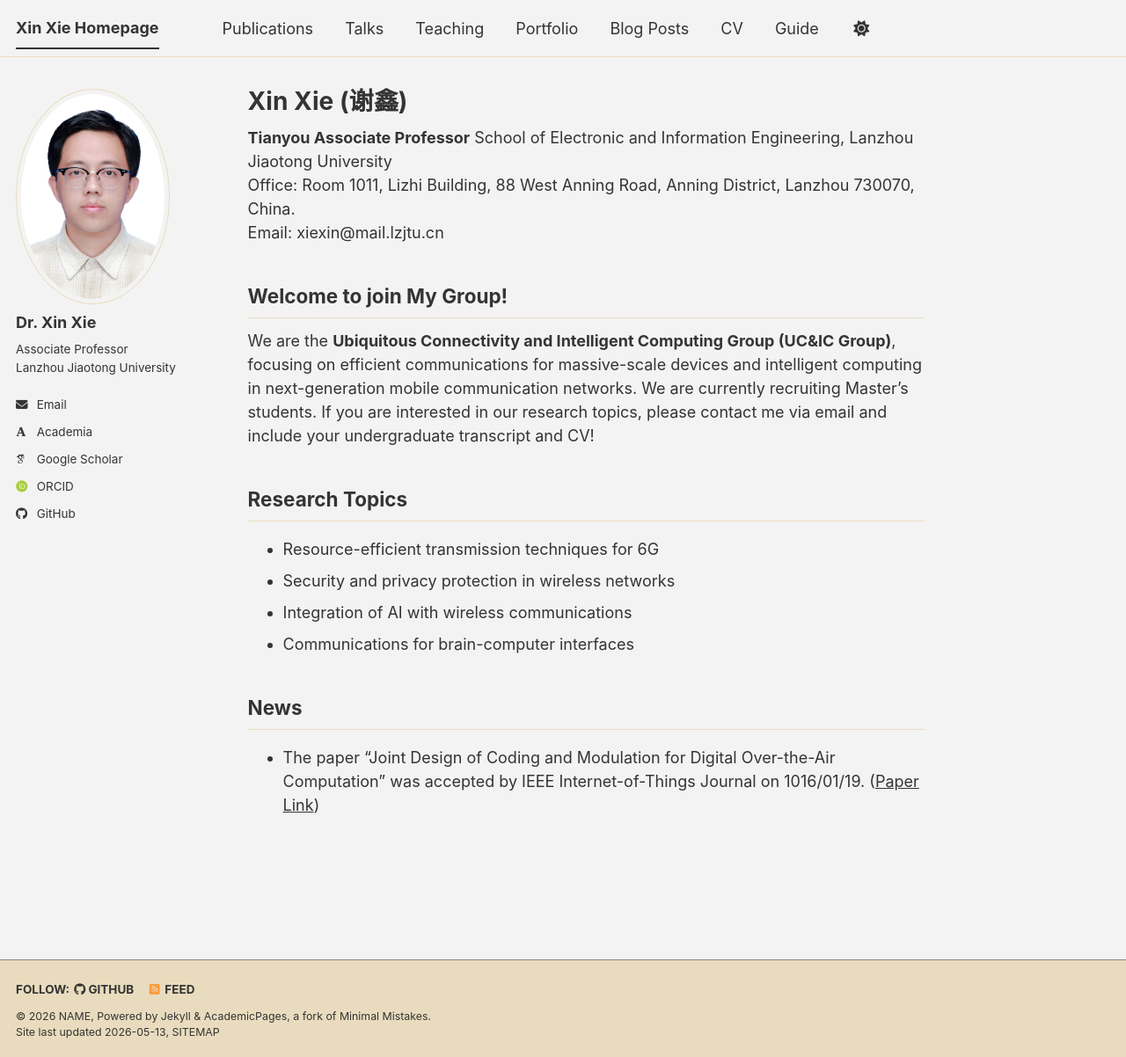
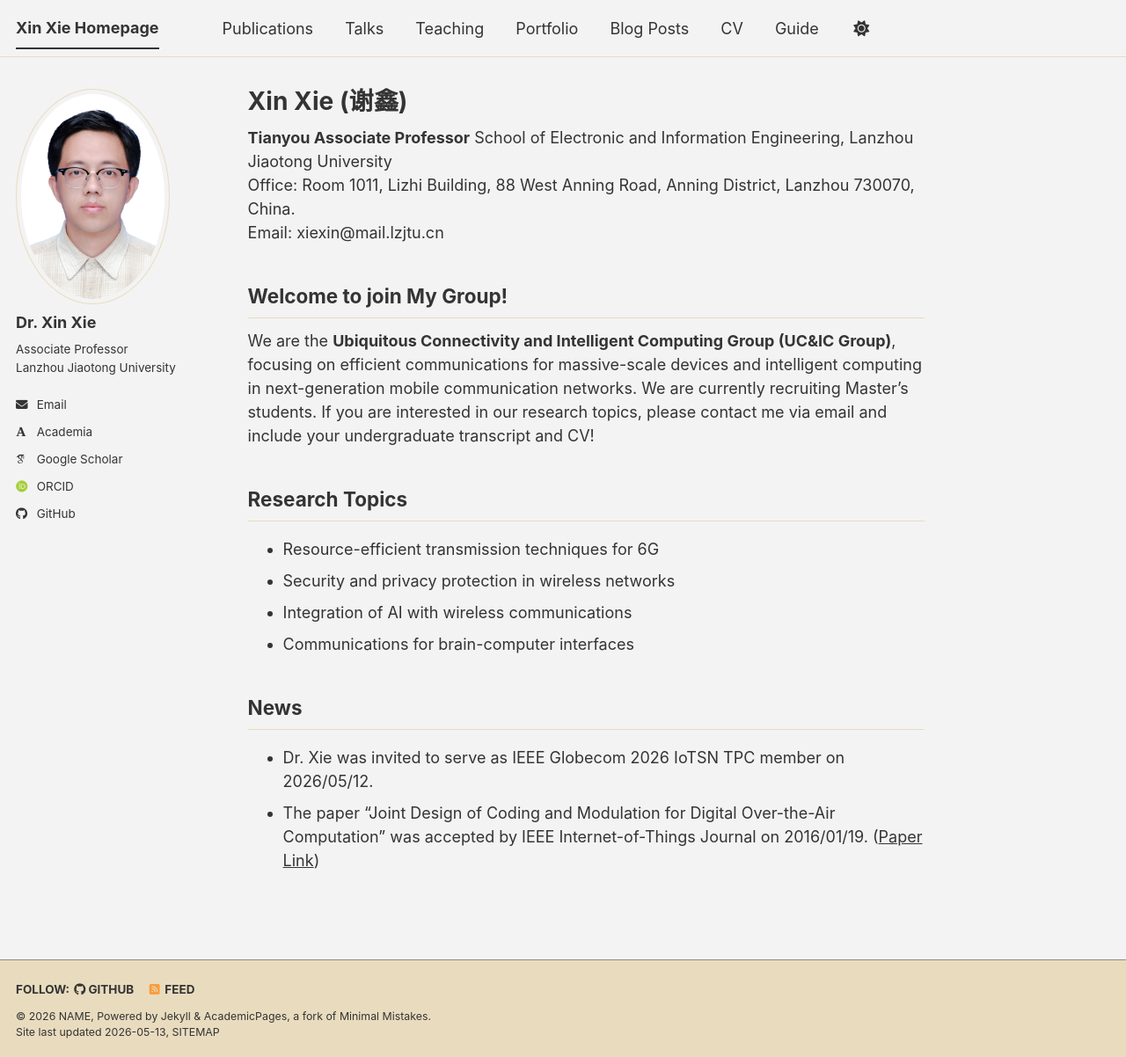
Before and after one commit to xiexin312/xiexin312.github.io, a Jekyll site: the page built from _pages/about.md, in a window 1280 px wide and 1202 px high. Shown: the whole window at 88% size. Built offline with Jekyll 4.4.1, drawn with Linux system fonts in a browser that asks for light colours; some web fonts are replaced; a script bundle is joined from its source files by our own code; library files that are not in the unit come from our copies.

Commit message:
Update news section with new invitation and paper acceptance

```diff
--- a/_pages/about.md
+++ b/_pages/about.md
@@ -22,4 +22,5 @@ We are the **Ubiquitous Connectivity and Intelligent Computing Group (UC&IC Grou
 - Communications for brain-computer interfaces
 
 ## News
-- The paper "Joint Design of Coding and Modulation for Digital Over-the-Air Computation" was accepted by IEEE Internet-of-Things Journal on 1016/01/19. ([Paper Link](https://ieeexplore.ieee.org/abstract/document/11358822))
+- Dr. Xie was invited to serve as IEEE Globecom 2026 IoTSN TPC member on 2026/05/12.
+- The paper "Joint Design of Coding and Modulation for Digital Over-the-Air Computation" was accepted by IEEE Internet-of-Things Journal on 2016/01/19. ([Paper Link](https://ieeexplore.ieee.org/abstract/document/11358822))
```
